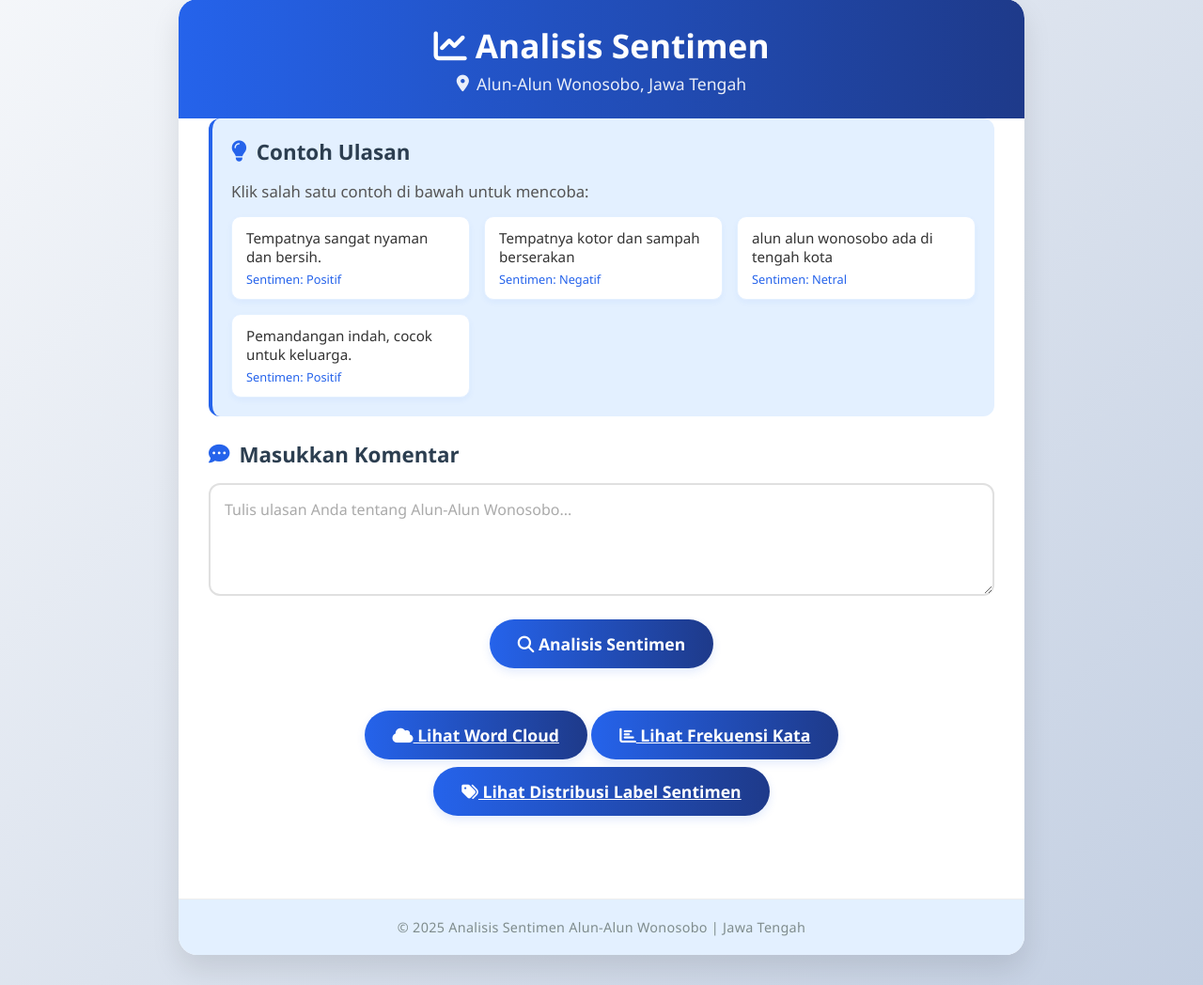
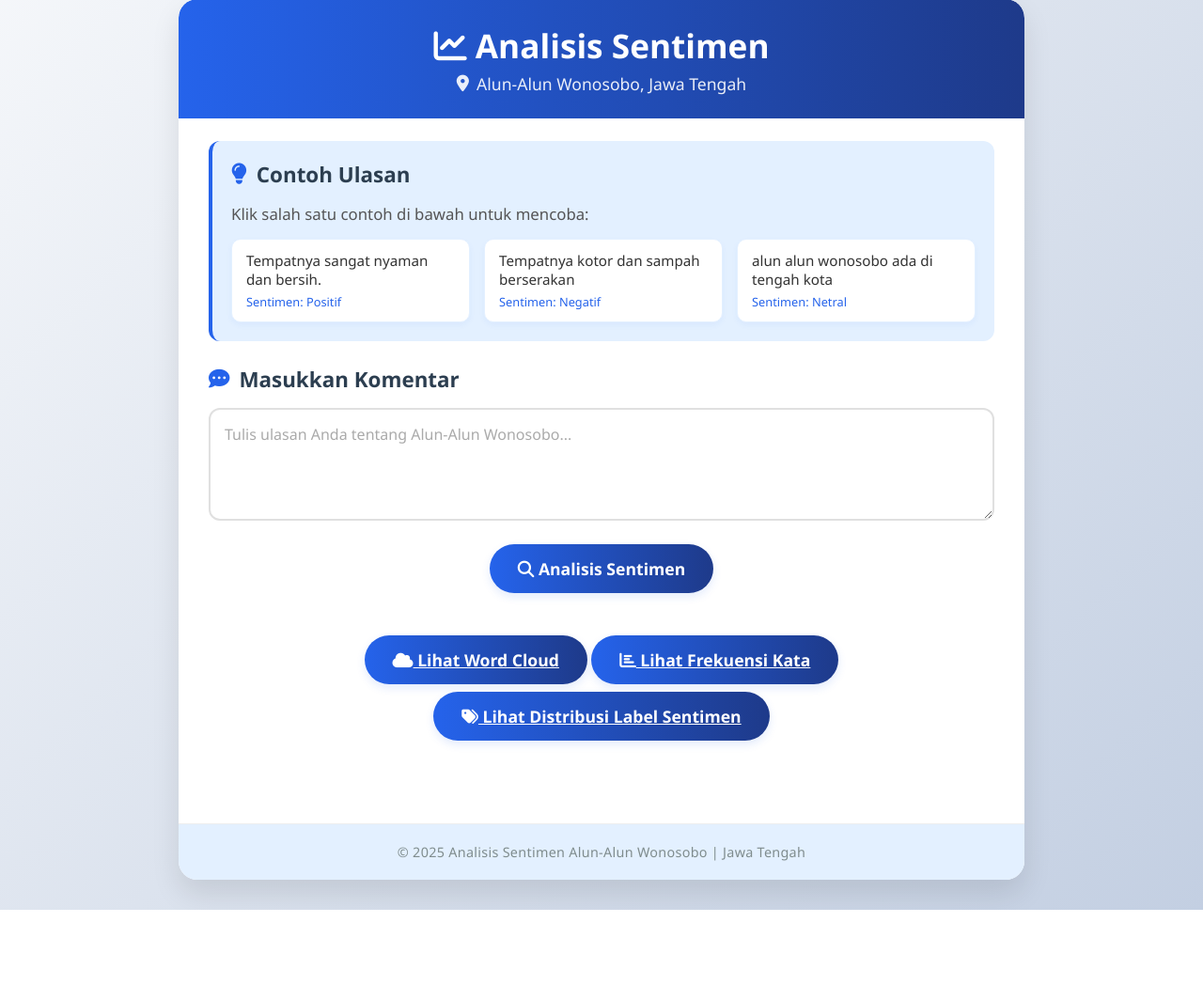
Before and after one commit to manggoro/analisissentimenSVM, a Flask app: page / in a window 1280 px wide. Shown: the part 33-1081 px from the top of the page at 94% size. After the commit the page ends 1001 px from the top, so only its background shows below. Run offline with Flask 3, Linux system fonts and the light colour scheme; parts of the project's set-up code (start-up, migrations or seed data) failed here and were passed over.

Commit message:
tambah margin atas pada Contoh Ulasan

```diff
--- a/templates/index.html
+++ b/templates/index.html
@@ -42,6 +42,7 @@
             background: var(--light-blue);
             border-radius: 12px;
             padding: 20px;
+            margin-top: 24px;
             margin-bottom: 25px;
             border-left: 4px solid var(--primary-blue);
         }
@@ -187,10 +188,7 @@
                         <div class="text">alun alun wonosobo ada di tengah kota</div>
                         <div class="hint">Sentimen: Netral</div>
                     </div>
-                    <div class="example-card" onclick="setExample(this)">
-                        <div class="text">Pemandangan indah, cocok untuk keluarga.</div>
-                        <div class="hint">Sentimen: Positif</div>
-                    </div>
+
                 </div>
             </div>
             <div class="input-section">
```
